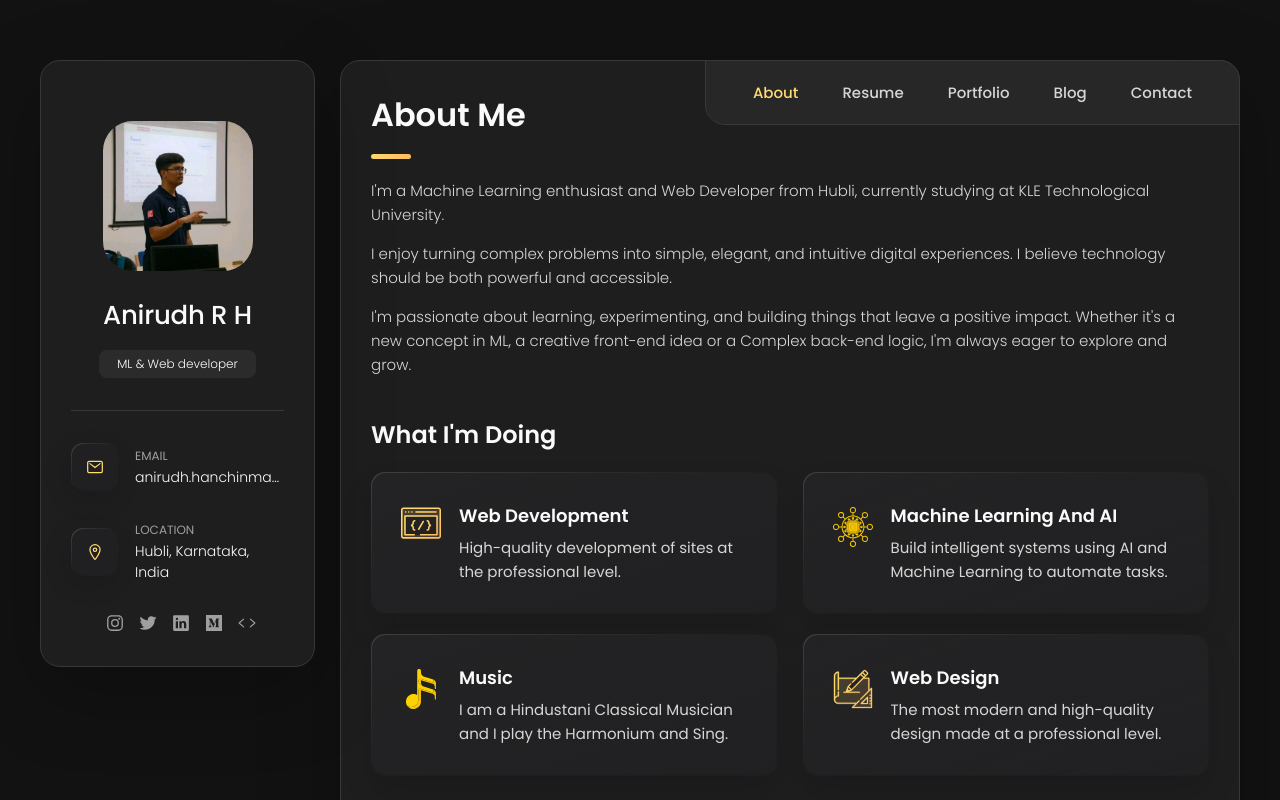
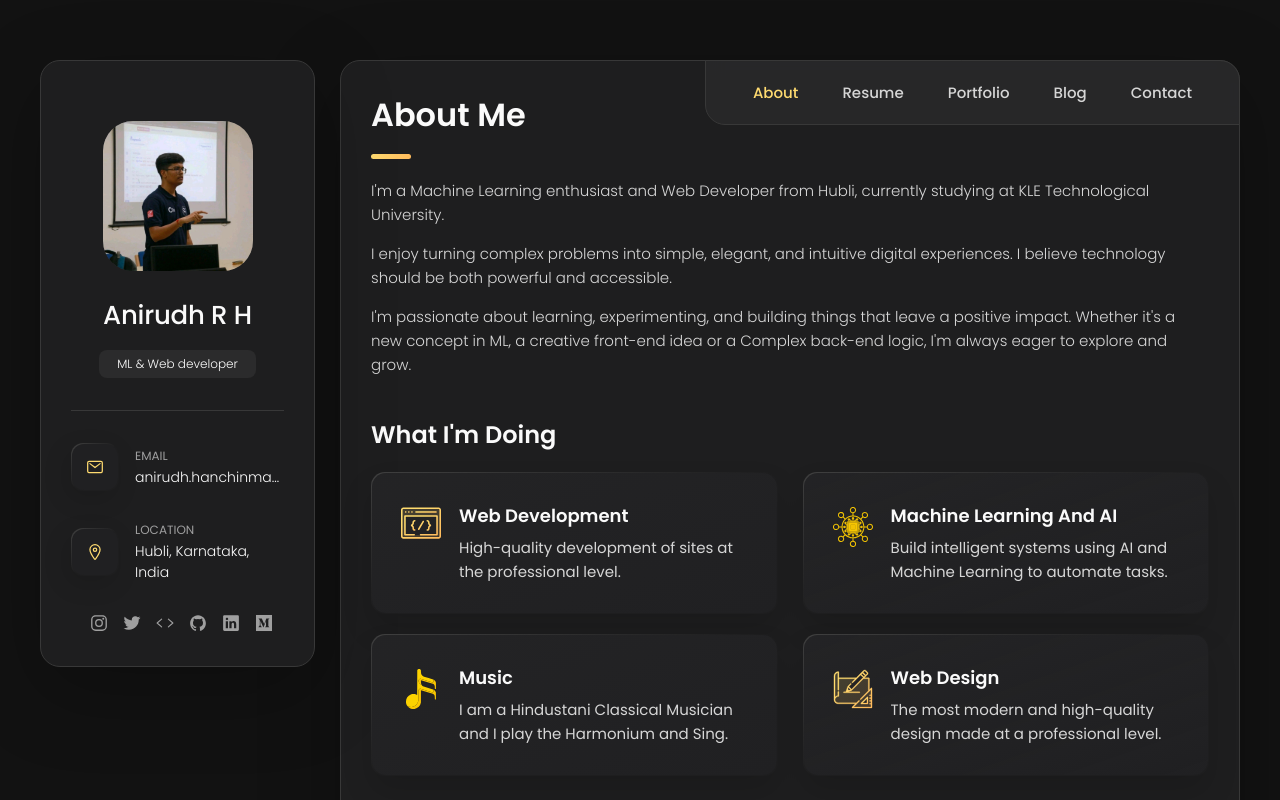
Before and after one commit to a9irudhh/anirudh-portfolio, a plain HTML site: page anirudh-portfolio/index.html in a window 1280 px wide. Shown: the top 800 px of the page. Drawn offline with nearby package versions, Linux system fonts and the light colour scheme.

Commit message:
added github url

```diff
--- a/anirudh-portfolio/index.html
+++ b/anirudh-portfolio/index.html
@@ -141,6 +141,18 @@
           </li>
 
           <li class="social-item">
+            <a href="https://codeforces.com/profile/a9irudh" class="social-link">
+              <ion-icon name="code-outline"></ion-icon>
+            </a>
+          </li>
+
+          <li class="social-item">
+            <a href="https://github.com/a9irudhh" class="social-link">
+              <ion-icon name="logo-github"></ion-icon>
+            </a>
+          </li>
+
+          <li class="social-item">
             <a href="https://www.linkedin.com/in/a9irudh/" class="social-link">
               <ion-icon name="logo-linkedin"></ion-icon>
             </a>
@@ -151,19 +163,11 @@
               <ion-icon name="logo-medium"></ion-icon>
             </a>
           </li>
-
-          <li class="social-item">
-            <a href="https://codeforces.com/profile/a9irudh" class="social-link">
-              <ion-icon name="code-outline"></ion-icon>
-            </a>
-          </li>
-
         </ul>
 
       </div>
 
     </aside>
-
 
 
 
```
